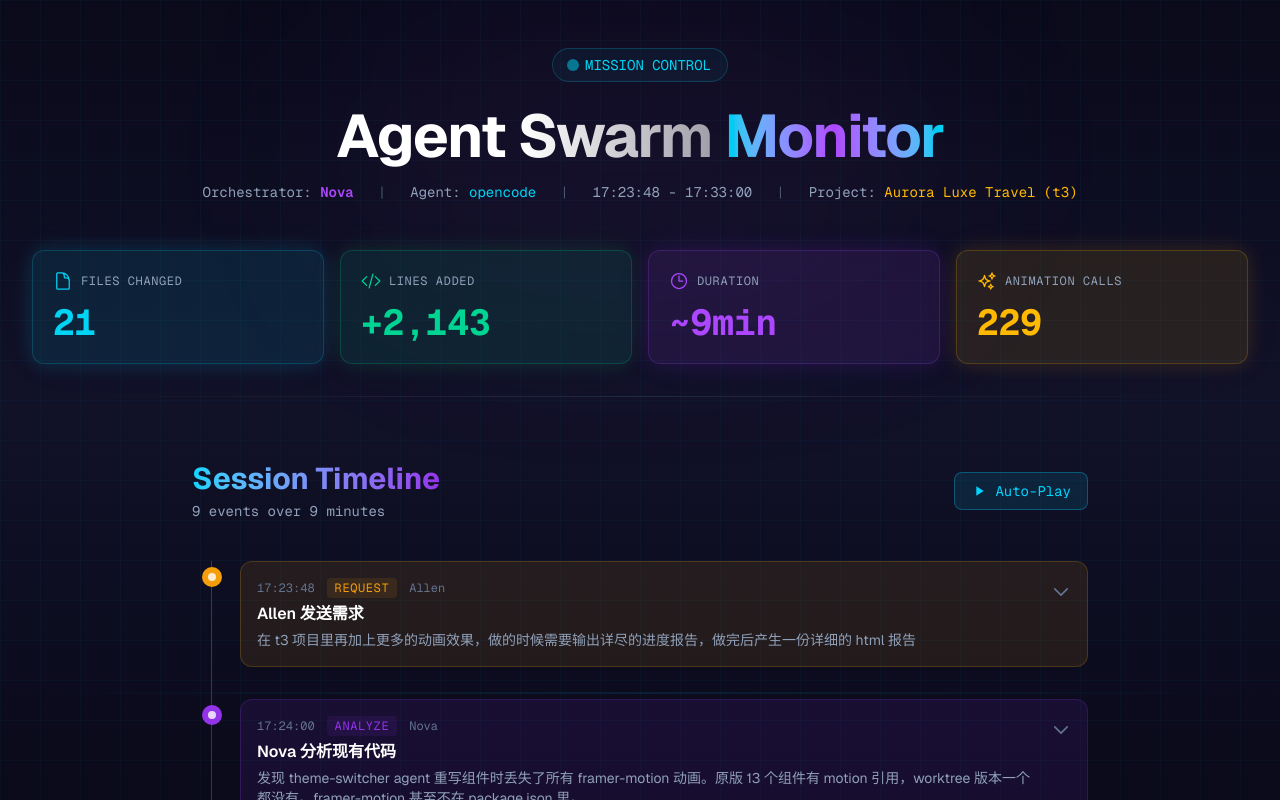
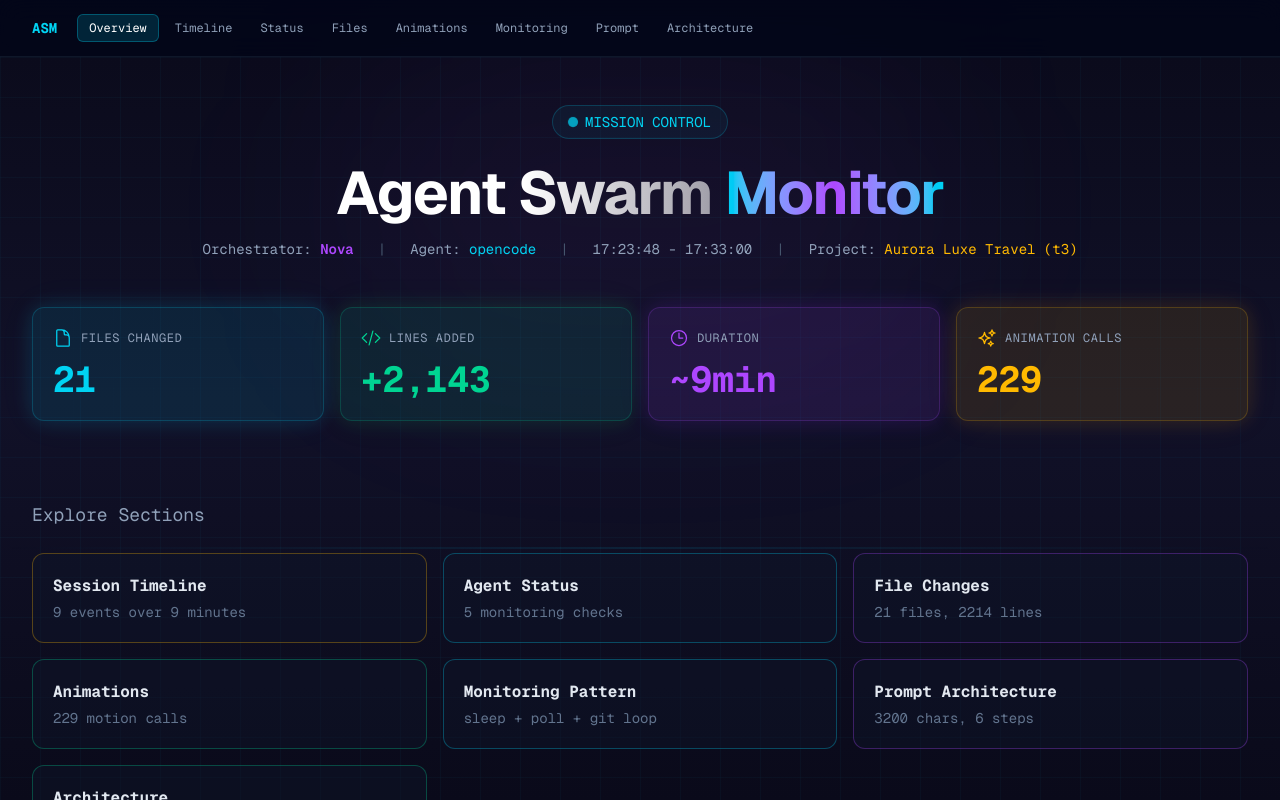
Before and after one commit to allenliang2022/agent-monitor, a Next.js app: page / in a window 1280 px wide. Shown: the top 800 px of the page. Built offline with nearby package versions, Linux system fonts and the light colour scheme.

Commit message:
feat: split into multi-page with navbar navigation

```diff
--- /dev/null
+++ b/app/animations/page.tsx
@@ -0,0 +1,9 @@
+import AnimationDistribution from "../components/AnimationDistribution";
+
+export default function AnimationsPage() {
+  return (
+    <div className="min-h-screen grid-bg">
+      <AnimationDistribution />
+    </div>
+  );
+}
--- /dev/null
+++ b/app/architecture/page.tsx
@@ -0,0 +1,9 @@
+import ArchitectureOverview from "../components/ArchitectureOverview";
+
+export default function ArchitecturePage() {
+  return (
+    <div className="min-h-screen grid-bg">
+      <ArchitectureOverview />
+    </div>
+  );
+}
--- /dev/null
+++ b/app/components/Navbar.tsx
@@ -0,0 +1,55 @@
+"use client";
+
+import Link from "next/link";
+import { usePathname } from "next/navigation";
+import { motion } from "framer-motion";
+
+const navItems = [
+  { href: "/", label: "Overview", icon: "+" },
+  { href: "/timeline", label: "Timeline", icon: ">" },
+  { href: "/status", label: "Status", icon: "#" },
+  { href: "/files", label: "Files", icon: "=" },
+  { href: "/animations", label: "Animations", icon: "~" },
+  { href: "/monitoring", label: "Monitoring", icon: "@" },
+  { href: "/prompt", label: "Prompt", icon: "$" },
+  { href: "/architecture", label: "Architecture", icon: "&" },
+];
+
+export default function Navbar() {
+  const pathname = usePathname();
+
+  return (
+    <nav className="sticky top-0 z-40 backdrop-blur-md bg-slate-950/80 border-b border-slate-800/50">
+      <div className="max-w-7xl mx-auto px-4 sm:px-6 lg:px-8">
+        <div className="flex items-center h-14 gap-1 overflow-x-auto scrollbar-hide">
+          <Link href="/" className="shrink-0 mr-4">
+            <span className="text-cyan-400 font-mono font-bold text-sm">ASM</span>
+          </Link>
+          {navItems.map((item) => {
+            const isActive = pathname === item.href;
+            return (
+              <Link
+                key={item.href}
+                href={item.href}
+                className={`relative shrink-0 px-3 py-1.5 rounded-md text-xs font-mono transition-colors ${
+                  isActive
+                    ? "text-white"
+                    : "text-slate-400 hover:text-slate-200 hover:bg-slate-800/50"
+                }`}
+              >
+                {isActive && (
+                  <motion.div
+                    layoutId="navbar-active"
+                    className="absolute inset-0 bg-cyan-400/15 border border-cyan-400/30 rounded-md"
+                    transition={{ type: "spring", bounce: 0.2, duration: 0.4 }}
+                  />
+                )}
+                <span className="relative">{item.label}</span>
+              </Link>
+            );
+          })}
+        </div>
+      </div>
+    </nav>
+  );
+}
--- /dev/null
+++ b/app/files/page.tsx
@@ -0,0 +1,9 @@
+import FileChangesTreemap from "../components/FileChangesTreemap";
+
+export default function FilesPage() {
+  return (
+    <div className="min-h-screen grid-bg">
+      <FileChangesTreemap />
+    </div>
+  );
+}
--- a/app/layout.tsx
+++ b/app/layout.tsx
@@ -1,6 +1,7 @@
 import type { Metadata } from "next";
 import { Geist, Geist_Mono } from "next/font/google";
 import "./globals.css";
+import Navbar from "./components/Navbar";
 
 const geistSans = Geist({
   variable: "--font-geist-sans",
@@ -13,9 +14,8 @@ const geistMono = Geist_Mono({
 });
 
 export const metadata: Metadata = {
-  title: "Agent Swarm Monitor - Mission Control",
-  description:
-    "Real-time visualization of an AI agent swarm coding session. Watch how Nova orchestrated automated code generation.",
+  title: "Agent Swarm Monitor",
+  description: "Real-time visualization of an AI agent swarm coding session.",
 };
 
 export default function RootLayout({
@@ -28,6 +28,7 @@ export default function RootLayout({
       <body
         className={`${geistSans.variable} ${geistMono.variable} antialiased scanline`}
       >
+        <Navbar />
         {children}
       </body>
     </html>
--- /dev/null
+++ b/app/monitoring/page.tsx
@@ -0,0 +1,9 @@
+import MonitoringPattern from "../components/MonitoringPattern";
+
+export default function MonitoringPage() {
+  return (
+    <div className="min-h-screen grid-bg">
+      <MonitoringPattern />
+    </div>
+  );
+}
--- a/app/page.tsx
+++ b/app/page.tsx
@@ -1,67 +1,38 @@
 import HeaderStats from "./components/HeaderStats";
-import Timeline from "./components/Timeline";
-import AgentStatusMonitor from "./components/AgentStatusMonitor";
-import FileChangesTreemap from "./components/FileChangesTreemap";
-import AnimationDistribution from "./components/AnimationDistribution";
-import MonitoringPattern from "./components/MonitoringPattern";
-import PromptDisplay from "./components/PromptDisplay";
-import ArchitectureOverview from "./components/ArchitectureOverview";
+import Link from "next/link";
+
+const pages = [
+  { href: "/timeline", title: "Session Timeline", desc: "9 events over 9 minutes", color: "border-amber-400/30 hover:border-amber-400/60" },
+  { href: "/status", title: "Agent Status", desc: "5 monitoring checks", color: "border-cyan-400/30 hover:border-cyan-400/60" },
+  { href: "/files", title: "File Changes", desc: "21 files, 2214 lines", color: "border-purple-500/30 hover:border-purple-500/60" },
+  { href: "/animations", title: "Animations", desc: "229 motion calls", color: "border-emerald-400/30 hover:border-emerald-400/60" },
+  { href: "/monitoring", title: "Monitoring Pattern", desc: "sleep + poll + git loop", color: "border-cyan-400/30 hover:border-cyan-400/60" },
+  { href: "/prompt", title: "Prompt Architecture", desc: "3200 chars, 6 steps", color: "border-purple-500/30 hover:border-purple-500/60" },
+  { href: "/architecture", title: "Architecture", desc: "System communication flow", color: "border-emerald-400/30 hover:border-emerald-400/60" },
+];
 
 export default function Home() {
   return (
     <div className="min-h-screen grid-bg">
-      {/* Section 1: Header + Key Stats */}
       <HeaderStats />
 
-      {/* Divider */}
-      <div className="max-w-7xl mx-auto px-8">
-        <div className="h-px bg-gradient-to-r from-transparent via-slate-700/50 to-transparent" />
+      <div className="max-w-7xl mx-auto px-4 sm:px-6 lg:px-8 py-12">
+        <h2 className="text-lg font-mono text-slate-400 mb-6">Explore Sections</h2>
+        <div className="grid grid-cols-1 sm:grid-cols-2 lg:grid-cols-3 gap-4">
+          {pages.map((page) => (
+            <Link
+              key={page.href}
+              href={page.href}
+              className={`group block rounded-xl border bg-slate-900/40 p-5 transition-all duration-200 hover:bg-slate-800/50 ${page.color}`}
+            >
+              <h3 className="font-mono font-bold text-slate-200 group-hover:text-white transition-colors">
+                {page.title}
+              </h3>
+              <p className="text-sm text-slate-500 mt-1 font-mono">{page.desc}</p>
+            </Link>
+          ))}
+        </div>
       </div>
-
-      {/* Section 2: Interactive Timeline */}
-      <Timeline />
-
-      <div className="max-w-7xl mx-auto px-8">
-        <div className="h-px bg-gradient-to-r from-transparent via-slate-700/50 to-transparent" />
-      </div>
-
-      {/* Section 3: Agent Status Monitor */}
-      <AgentStatusMonitor />
-
-      <div className="max-w-7xl mx-auto px-8">
-        <div className="h-px bg-gradient-to-r from-transparent via-slate-700/50 to-transparent" />
-      </div>
-
-      {/* Section 4: File Changes Treemap */}
-      <FileChangesTreemap />
-
-      <div className="max-w-7xl mx-auto px-8">
-        <div className="h-px bg-gradient-to-r from-transparent via-slate-700/50 to-transparent" />
-      </div>
-
-      {/* Section 5: Animation Distribution */}
-      <AnimationDistribution />
-
-      <div className="max-w-7xl mx-auto px-8">
-        <div className="h-px bg-gradient-to-r from-transparent via-slate-700/50 to-transparent" />
-      </div>
-
-      {/* Section 6: Monitoring Pattern */}
-      <MonitoringPattern />
-
-      <div className="max-w-7xl mx-auto px-8">
-        <div className="h-px bg-gradient-to-r from-transparent via-slate-700/50 to-transparent" />
-      </div>
-
-      {/* Section 7: Prompt Display */}
-      <PromptDisplay />
-
-      <div className="max-w-7xl mx-auto px-8">
-        <div className="h-px bg-gradient-to-r from-transparent via-slate-700/50 to-transparent" />
-      </div>
-
-      {/* Section 8: Architecture Overview */}
-      <ArchitectureOverview />
     </div>
   );
 }
--- /dev/null
+++ b/app/prompt/page.tsx
@@ -0,0 +1,9 @@
+import PromptDisplay from "../components/PromptDisplay";
+
+export default function PromptPage() {
+  return (
+    <div className="min-h-screen grid-bg">
+      <PromptDisplay />
+    </div>
+  );
+}
--- /dev/null
+++ b/app/status/page.tsx
@@ -0,0 +1,9 @@
+import AgentStatusMonitor from "../components/AgentStatusMonitor";
+
+export default function StatusPage() {
+  return (
+    <div className="min-h-screen grid-bg">
+      <AgentStatusMonitor />
+    </div>
+  );
+}
--- /dev/null
+++ b/app/timeline/page.tsx
@@ -0,0 +1,9 @@
+import Timeline from "../components/Timeline";
+
+export default function TimelinePage() {
+  return (
+    <div className="min-h-screen grid-bg">
+      <Timeline />
+    </div>
+  );
+}
```
